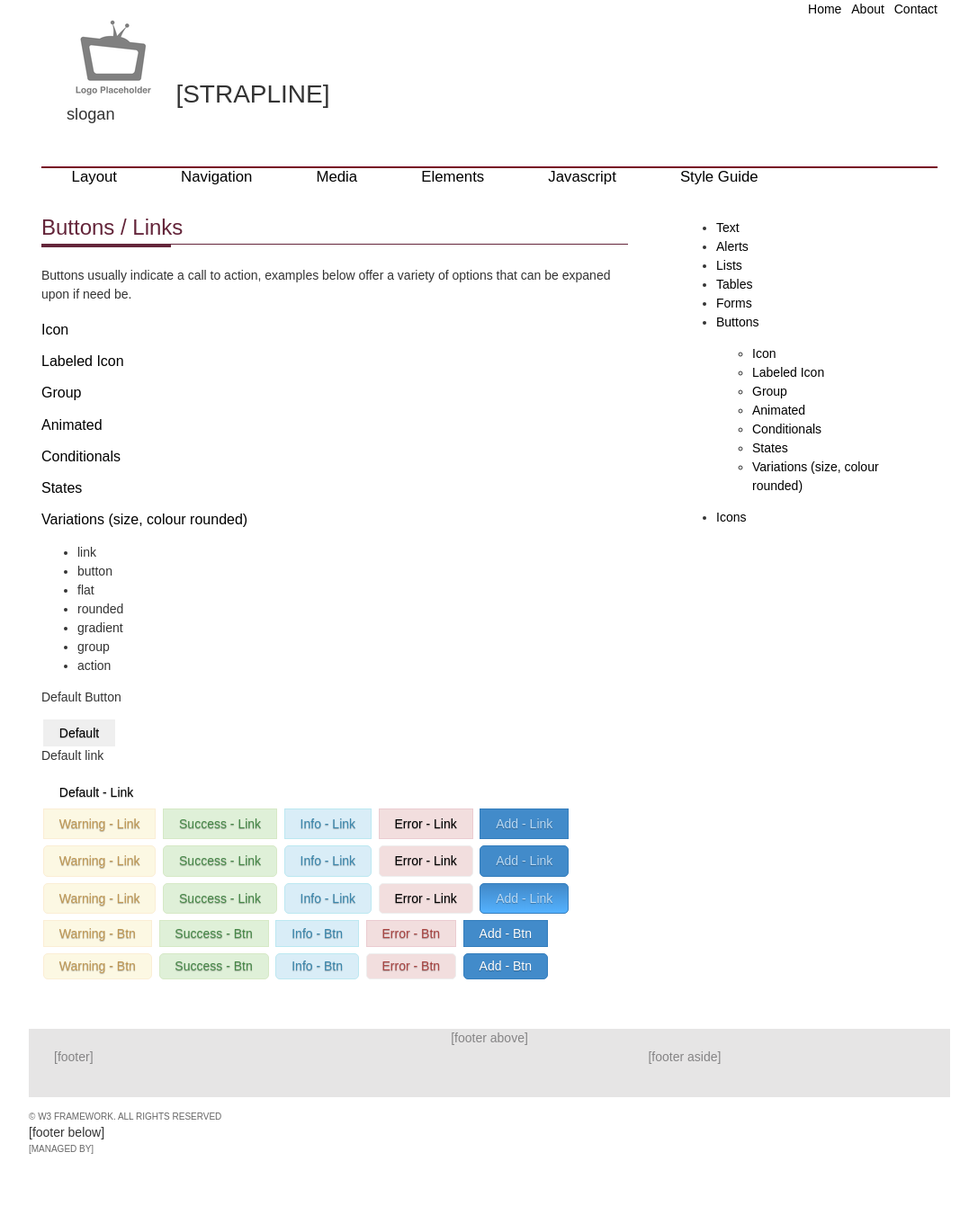
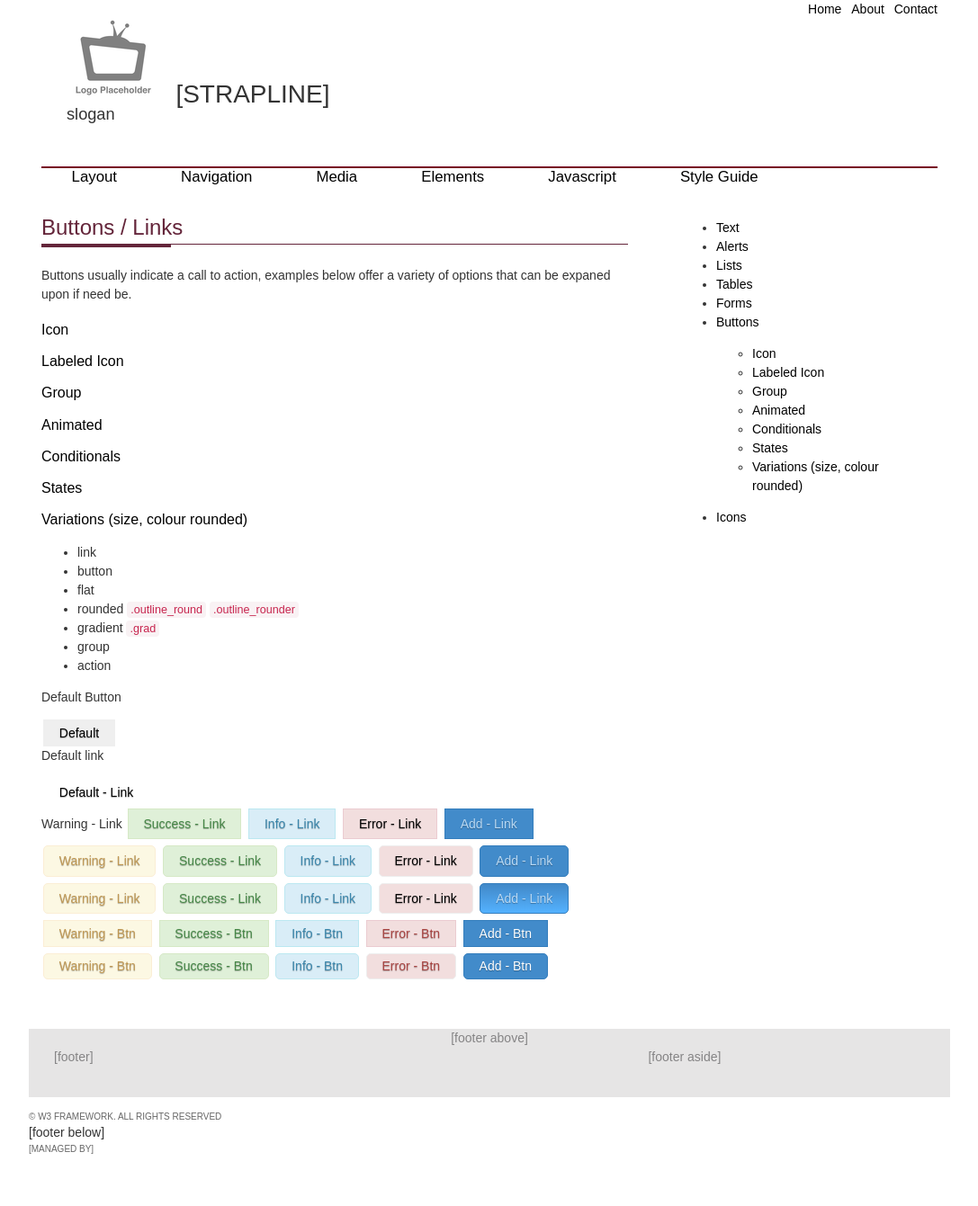
Before and after one commit to 2dpi/templates, a Jekyll site: the page built from www/elements/manual/elements/buttons.html, in a window 1280 px wide. Shown: the whole page at 90% size, without its empty margins (96-1183 px from the left). Built offline with Jekyll 4.4.1, drawn with Linux system fonts in a browser that asks for light colours.

Commit message:
adding pages

```diff
--- a/www/elements/manual/elements/buttons.html
+++ b/www/elements/manual/elements/buttons.html
@@ -26,8 +26,8 @@ keywords: css3 butons
             <li>link</li>
             <li>button</li>
             <li>flat</li>
-            <li>rounded</li>
-            <li>gradient</li>
+            <li>rounded <code>.outline_round</code> <code>.outline_rounder</code></li>
+            <li>gradient <code>.grad</code></li>
             <li>group</li>
             <li>action</li>
           </ul>
@@ -35,10 +35,10 @@ keywords: css3 butons
         <p>Default Button</p>
         <button role="button" class="btn">Default</button>
         <p>Default link</p>
-        <a class="btn"href="#">Default - Link</a>
+        <a class="btn" href="#">Default - Link</a>
 
         <section class="panel out_tight out_only_bottom">
-          <a class="btn_warning"href="#">Warning - Link</a>
+          <a class=fault link"btn_warning"href="#">Warning - Link</a>
           <a class="btn_success"href="#">Success - Link</a>
           <a class="btn_info"href="#">Info - Link</a>
           <a class="btn_error"href="#">Error - Link</a>
```
